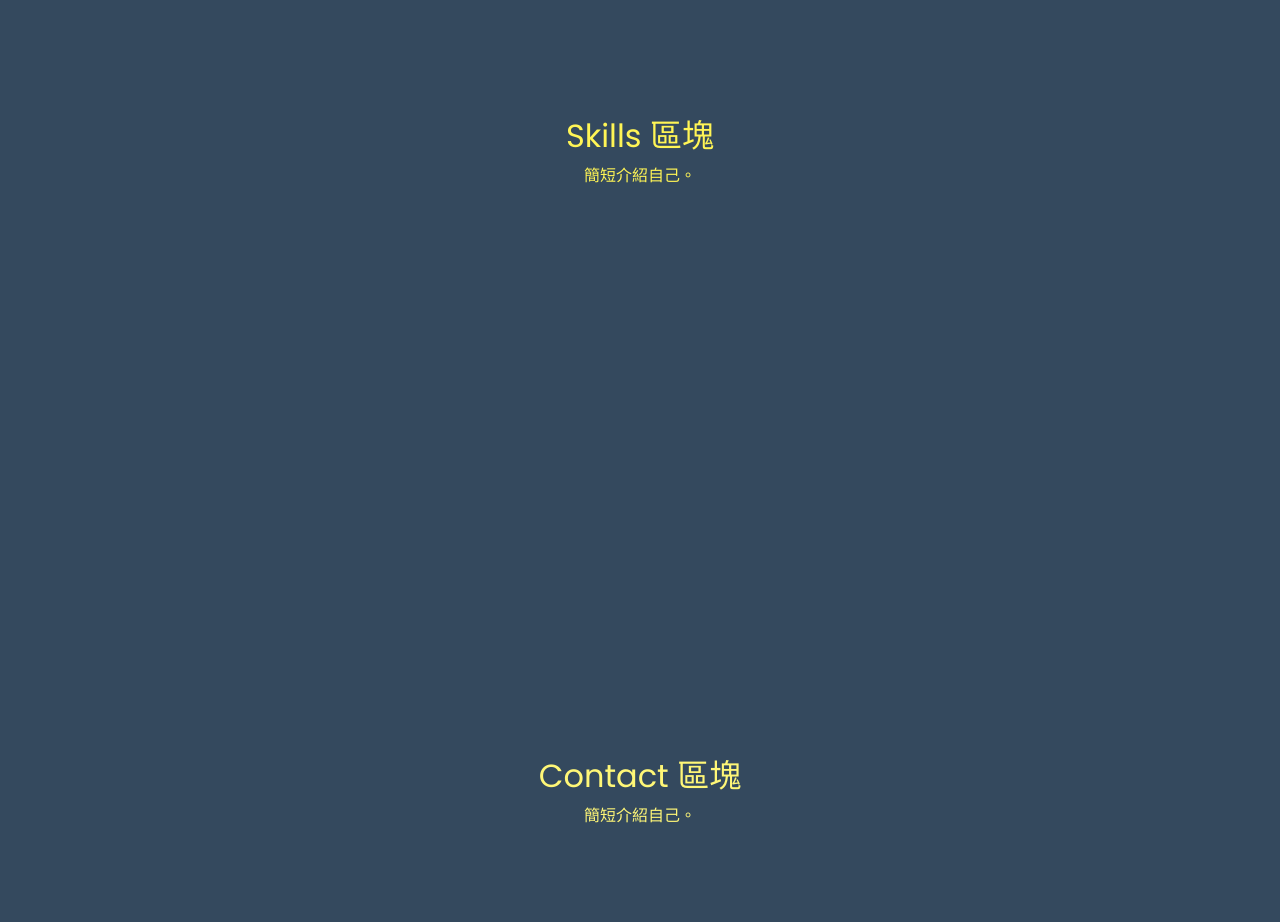
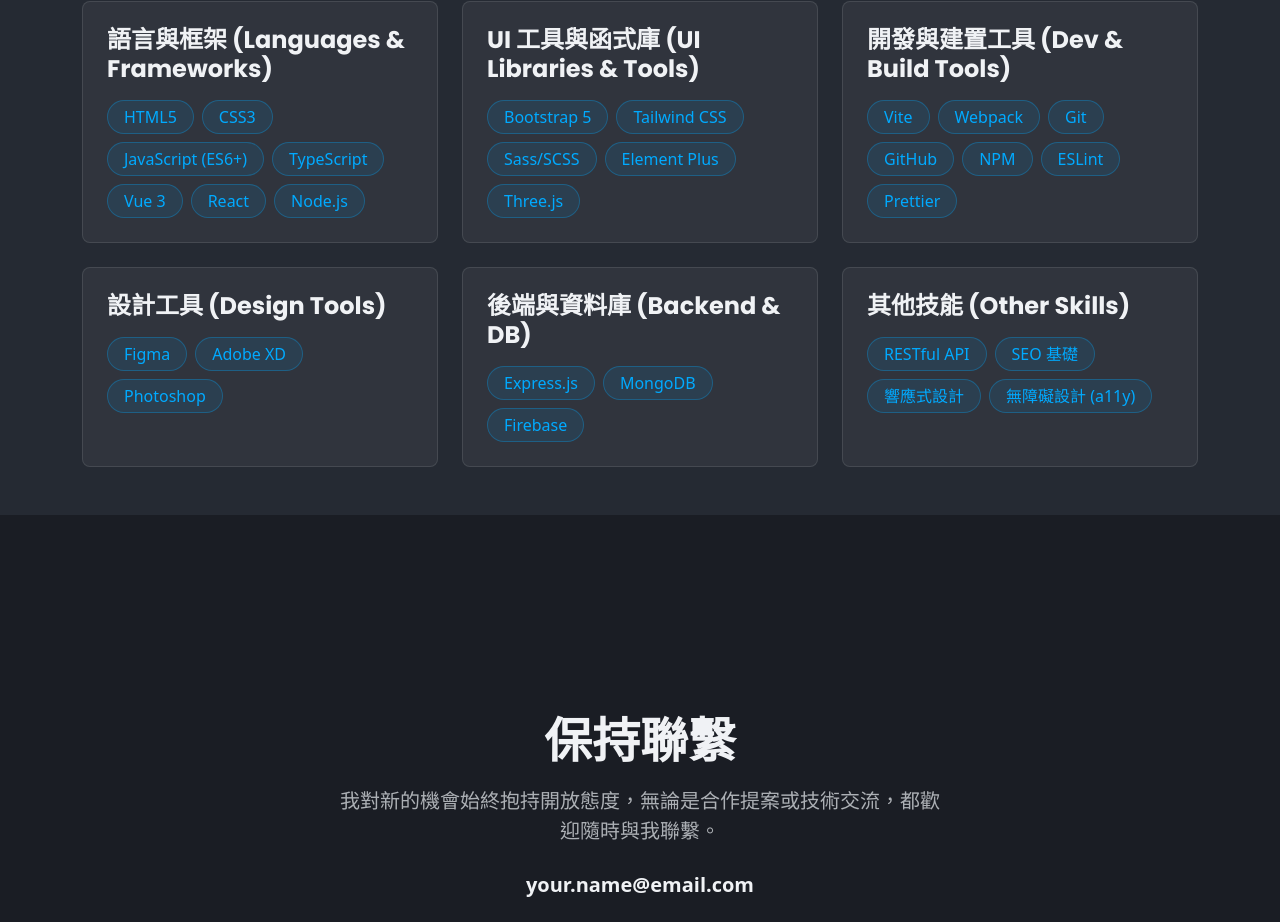
Before and after one commit to Joelaixz/Joelaixz.github.io, a Vue app: page / in a window 1280 px wide. Shown: the part 2388-3310 px from the top of the page. Built offline with nearby package versions, Linux system fonts and the light colour scheme.

Commit message:
contect區塊版面建置，首頁雛形

```diff
--- a/src/components/ContactSection.vue
+++ b/src/components/ContactSection.vue
@@ -1,23 +1,92 @@
 <template>
-  <section id="contact" class="section-placeholder" style="background-color: #34495e;">
-    <div class="section-content">
-      <h2>Contact 區塊</h2>
-      <p>簡短介紹自己。</p>
+  <section id="contact" class="contact-section d-flex flex-column justify-content-center align-items-center text-center py-5">
+    <div class="container">
+      <div class="row justify-content-center">
+        <div class="col-lg-8">
+
+          <h2 class="display-5 fw-bold mb-3">保持聯繫</h2>
+          <p class="lead text-body-secondary mb-4">
+            我對新的機會始終抱持開放態度，無論是合作提案或技術交流，都歡迎隨時與我聯繫。
+          </p>
+
+          <div class="mb-4">
+            <a :href="`mailto:${email}`" class="email-link fs-5 fw-bold">{{ email }}</a>
+          </div>
+
+          <div class="social-links d-flex justify-content-center gap-4">
+            <a :href="linkedinUrl" target="_blank" class="social-icon" aria-label="LinkedIn">
+              <svg xmlns="http://www.w3.org/2000/svg" width="32" height="32" fill="currentColor" class="bi bi-linkedin" viewBox="0 0 16 16">
+                <path d="M0 1.146C0 .513.526 0 1.175 0h13.65C15.474 0 16 .513 16 1.146v13.708c0 .633-.526 1.146-1.175 1.146H1.175C.526 16 0 15.487 0 14.854V1.146zm4.943 12.248V6.169H2.542v7.225h2.401zm-1.2-8.212c.837 0 1.358-.554 1.358-1.248-.015-.709-.52-1.248-1.342-1.248-.822 0-1.359.54-1.359 1.248 0 .694.521 1.248 1.327 1.248h.016zm4.908 8.212V9.359c0-.216.016-.432.08-.586.173-.431.568-.878 1.232-.878.869 0 1.216.662 1.216 1.634v3.865h2.401V9.25c0-2.22-1.184-3.252-2.764-3.252-1.274 0-1.845.7-2.165 1.193v.025h-.016a5.54 5.54 0 0 1 .016-.025V6.169h-2.4c.03.678 0 7.225 0 7.225h2.4z"/>
+              </svg>
+            </a>
+            <a :href="githubUrl" target="_blank" class="social-icon" aria-label="GitHub">
+              <svg xmlns="http://www.w3.org/2000/svg" width="32" height="32" fill="currentColor" class="bi bi-github" viewBox="0 0 16 16">
+                <path d="M8 0C3.58 0 0 3.58 0 8c0 3.54 2.29 6.53 5.47 7.59.4.07.55-.17.55-.38 0-.19-.01-.82-.01-1.49-2.01.37-2.53-.49-2.69-.94-.09-.23-.48-.94-.82-1.13-.28-.15-.68-.52-.01-.53.63-.01 1.08.58 1.23.82.72 1.21 1.87.87 2.33.66.07-.52.28-.87.51-1.07-1.78-.2-3.64-.89-3.64-3.95 0-.87.31-1.59.82-2.15-.08-.2-.36-1.02.08-2.12 0 0 .67-.21 2.2.82.64-.18 1.32-.27 2-.27.68 0 1.36.09 2 .27 1.53-1.04 2.2-.82 2.2-.82.44 1.1.16 1.92.08 2.12.51.56.82 1.27.82 2.15 0 3.07-1.87 3.75-3.65 3.95.29.25.54.73.54 1.48 0 1.07-.01 1.93-.01 2.2 0 .21.15.46.55.38A8.012 8.012 0 0 0 16 8c0-4.42-3.58-8-8-8z"/>
+              </svg>
+            </a>
+          </div>
+
+        </div>
+      </div>
     </div>
   </section>
 </template>
 
-<script setup></script>
+<script setup>
+import { ref } from 'vue';
+
+// 將聯絡資訊定義為常數，方便管理
+const email = ref('your.name@email.com');
+const linkedinUrl = ref('https://www.linkedin.com/in/your-username/');
+const githubUrl = ref('https://github.com/your-username');
+</script>
 
 <style scoped>
-.section-placeholder {
-  display: flex;
-  justify-content: center;
-  align-items: center;
-  min-height: 80vh; /* 其他區塊可以不用佔滿一屏 */
-  padding: 4rem 2rem;
-  text-align: center;
-  color: #fff777;
+.contact-section {
+  background-color: #1a1d24; /* 主背景色 */
+  min-height: 80vh; /* 設定最小高度，確保垂直置中有足夠空間 */
 }
-/* ...其他樣式... */
+
+h2 {
+  font-family: 'Poppins', sans-serif;
+  color: #f0f2f5;
+}
+
+.lead {
+  max-width: 600px;
+  margin-left: auto;
+  margin-right: auto;
+}
+
+.email-link {
+  color: #f0f2f5;
+  text-decoration: none;
+  position: relative;
+  padding-bottom: 5px;
+}
+/* Email 底線 hover 動畫 */
+.email-link::after {
+  content: '';
+  position: absolute;
+  bottom: 0;
+  left: 50%;
+  transform: translateX(-50%);
+  width: 0;
+  height: 2px;
+  background-color: #00aaff;
+  transition: width 0.3s ease;
+}
+.email-link:hover::after {
+  width: 100%;
+}
+
+/* 社群圖示連結樣式 */
+.social-icon {
+  color: #a0a7b4; /* 次要文字顏色 */
+  transition: all 0.3s ease;
+}
+.social-icon:hover {
+  color: #00aaff; /* 強調色 */
+  transform: scale(1.2) translateY(-3px);
+}
 </style>
--- a/src/components/SkillsSection.vue
+++ b/src/components/SkillsSection.vue
@@ -1,23 +1,89 @@
 <template>
-  <section id="skills" class="section-placeholder" style="background-color: #34495e;">
-    <div class="section-content">
-      <h2>Skills 區塊</h2>
-      <p>簡短介紹自己。</p>
+  <section id="skills" class="skills-section py-5">
+    <div class="container">
+      <div class="row mb-5 text-center">
+        <div class="col-lg-8 mx-auto">
+          <h2 class="display-5 fw-bold">專業技能</h2>
+        </div>
+      </div>
+
+      <div class="row row-cols-1 row-cols-md-2 row-cols-lg-3 g-4">
+
+        <div v-for="category in skillCategories" :key="category.title" class="col">
+          <div class="skill-category-card h-100 p-4">
+            <h4 class="fw-bold mb-3">{{ category.title }}</h4>
+
+            <div class="d-flex flex-wrap gap-2">
+
+              <span v-for="skill in category.skills" :key="skill"
+                    class="badge rounded-pill fs-6 fw-normal">
+                {{ skill }}
+              </span>
+
+            </div>
+          </div>
+        </div>
+
+      </div>
     </div>
   </section>
 </template>
 
-<script setup></script>
+<script setup>
+import { ref } from 'vue';
+
+// 使用 ref 定義技能資料，實踐 Data-Driven 設計
+const skillCategories = ref([
+  {
+    title: '語言與框架 (Languages & Frameworks)',
+    skills: ['HTML5', 'CSS3', 'JavaScript (ES6+)', 'TypeScript', 'Vue 3', 'React', 'Node.js']
+  },
+  {
+    title: 'UI 工具與函式庫 (UI Libraries & Tools)',
+    skills: ['Bootstrap 5', 'Tailwind CSS', 'Sass/SCSS', 'Element Plus', 'Three.js']
+  },
+  {
+    title: '開發與建置工具 (Dev & Build Tools)',
+    skills: ['Vite', 'Webpack', 'Git', 'GitHub', 'NPM', 'ESLint', 'Prettier']
+  },
+  {
+    title: '設計工具 (Design Tools)',
+    skills: ['Figma', 'Adobe XD', 'Photoshop']
+  },
+  {
+    title: '後端與資料庫 (Backend & DB)',
+    skills: ['Express.js', 'MongoDB', 'Firebase']
+  },
+  {
+    title: '其他技能 (Other Skills)',
+    skills: ['RESTful API', 'SEO 基礎', '響應式設計', '無障礙設計 (a11y)']
+  }
+]);
+</script>
 
 <style scoped>
-.section-placeholder {
-  display: flex;
-  justify-content: center;
-  align-items: center;
-  min-height: 80vh; /* 其他區塊可以不用佔滿一屏 */
-  padding: 4rem 2rem;
-  text-align: center;
-  color: #fff555;
+.skills-section {
+  /* 與 About 區塊同色，維持視覺連續性 */
+  background-color: #252a33;
 }
-/* ...其他樣式... */
+
+h2, h4 {
+  font-family: 'Poppins', sans-serif;
+  color: #f0f2f5;
+}
+
+.skill-category-card {
+  background-color: rgba(255, 255, 255, 0.05);
+  border-radius: 0.5rem;
+  border: 1px solid rgba(255, 255, 255, 0.1);
+}
+
+/* 技能標籤的自訂樣式 */
+.badge {
+  /* 使用您專案的強調色 */
+  background-color: rgba(0, 170, 255, 0.1);
+  border: 1px solid rgba(0, 170, 255, 0.3);
+  color: #00aaff;
+  padding: 0.5em 1em;
+}
 </style>
```
